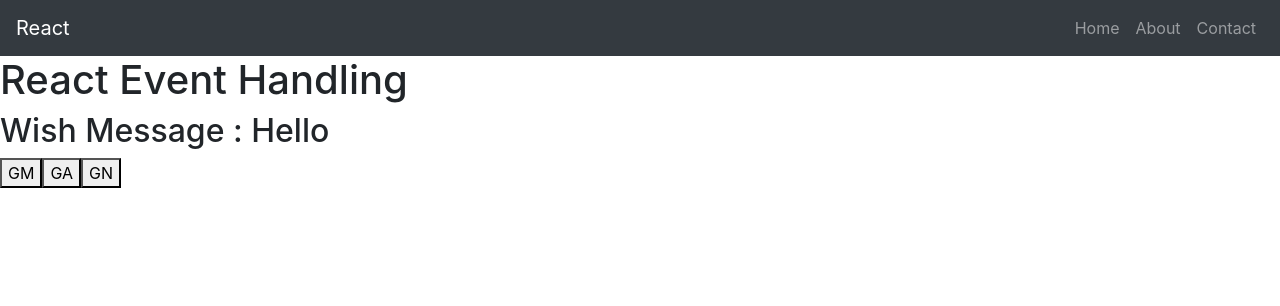
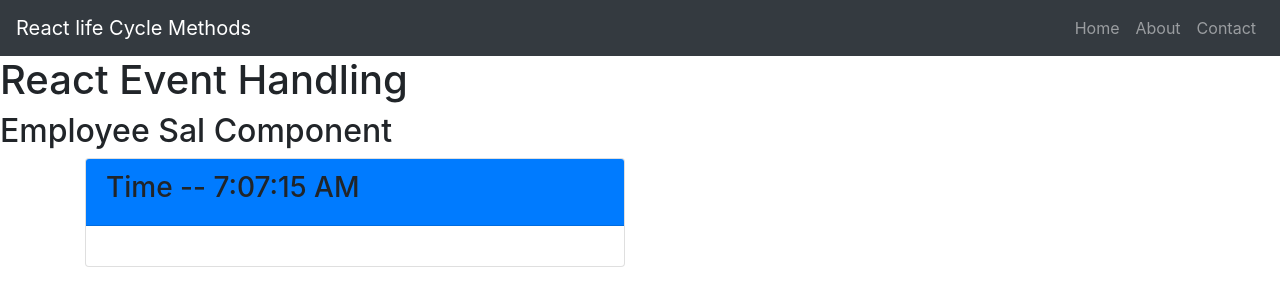
Before and after one commit to vidya91-vv/Learn-React, a React (Create React App) app in the folder React-23/react-3/: page / in a window 1280 px wide. Shown: the top 306 px of the page. Built offline with nearby package versions, Linux system fonts and the light colour scheme.

Commit message:
EventHandler

```diff
--- a/React-23/react-3/src/App.js
+++ b/React-23/react-3/src/App.js
@@ -1,6 +1,6 @@
 import React from 'react'
 import Navbar from './Navbar/Navbar'
-import MessageOne from './Message1/MessageOne'
+//import MessageOne from './Message1/MessageOne'
 //import Message from './Message/Message'
 //import Message1 from './Message/Message1'
 //import Counter from './Counter/Counter'
@@ -8,12 +8,14 @@ import MessageOne from './Message1/MessageOne'
 //import Product from './Product/Product'
 //import Product1 from './Product/Product1'
 
+import Employee1 from './EmployeeSal/Employee1'
+
 
  let App = () => {
   return (<div>
     <Navbar />
     <h1>React Event Handling</h1>
-    <MessageOne />
+    <Employee1 />
 
     </div>)
 
--- /dev/null
+++ b/React-23/react-3/src/EmployeeSal/Employee1.jsx
@@ -0,0 +1,40 @@
+import React, { Component } from 'react'
+
+class Employee1 extends Component {
+   constructor(props){
+    super(props)
+    console.log("First Constructor will execute automatically");
+    this.state = {
+      currentTime:new Date().toLocaleTimeString()
+    }
+   }
+   componentDidMount(){
+    setInterval(()=>{
+      this.setState = ({
+        currentTime:new Date().toLocaleTimeString()
+      })
+    }, 1000)
+    console.log("Third - CompDidMount method will excute, after comp fully loaded")
+   }
+   render(){
+    console.log("Second - Render method Will execute")
+    return(
+      <div>
+        <h2>Employee Sal Component</h2>
+        <div className="container">
+          <div className="row">
+            <div className="col-md-6">
+              <div className="card">
+                <div className="card-header bg-primary">
+                  <h3>Time -- {this.state.currentTime}</h3>
+                </div>
+                <div className="card-body"></div>
+              </div>
+            </div>
+          </div>
+        </div>
+      </div>
+    )
+   }
+}
+export default Employee1
--- a/React-23/react-3/src/Navbar/Navbar.js
+++ b/React-23/react-3/src/Navbar/Navbar.js
@@ -3,7 +3,7 @@ import React from 'react'
 class Navbar extends React.Component{
   render(){
     return<nav className="navbar navbar-dark bg-dark navbar-expand-lg">
-      <a href="#" className="navbar-brand">React</a>
+      <a href="#" className="navbar-brand">React life Cycle Methods</a>
       <div className="ml-auto">
         <ul className="navbar-nav">
           <li className="nav-list">
```
